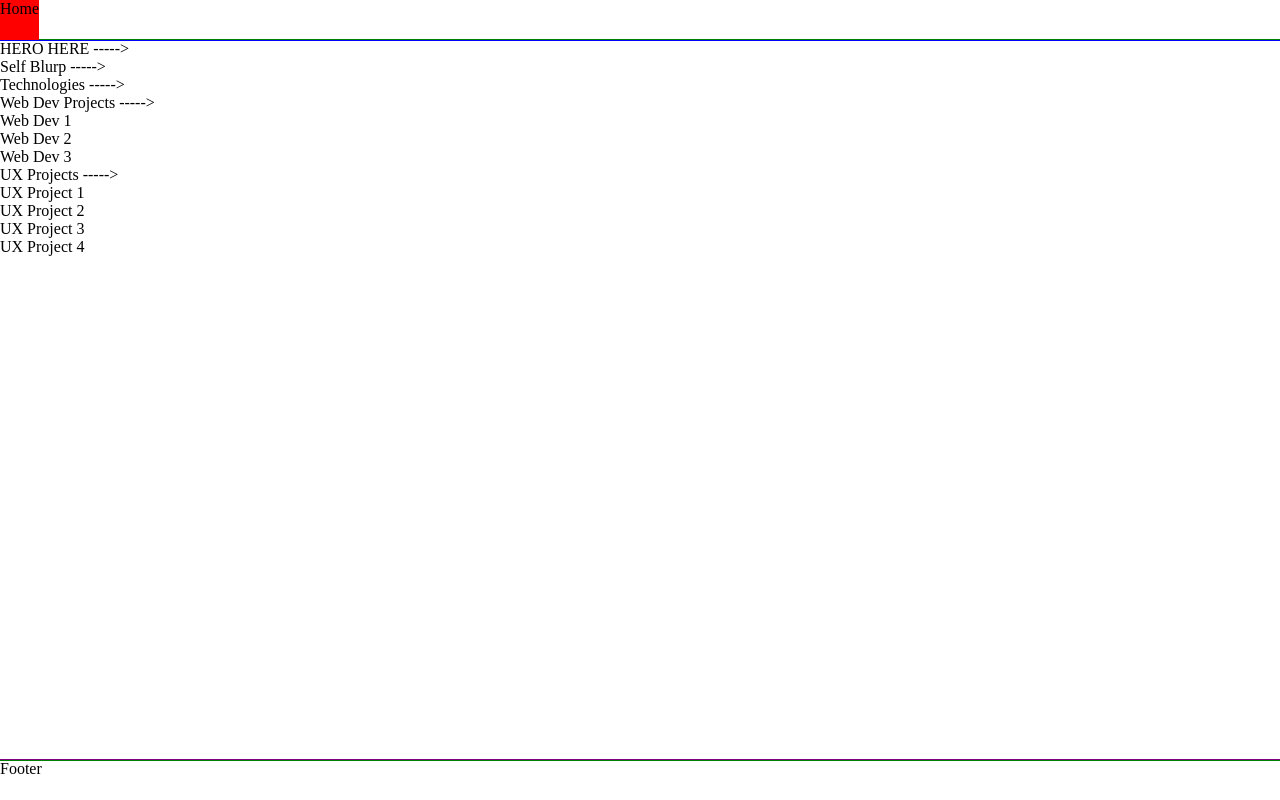
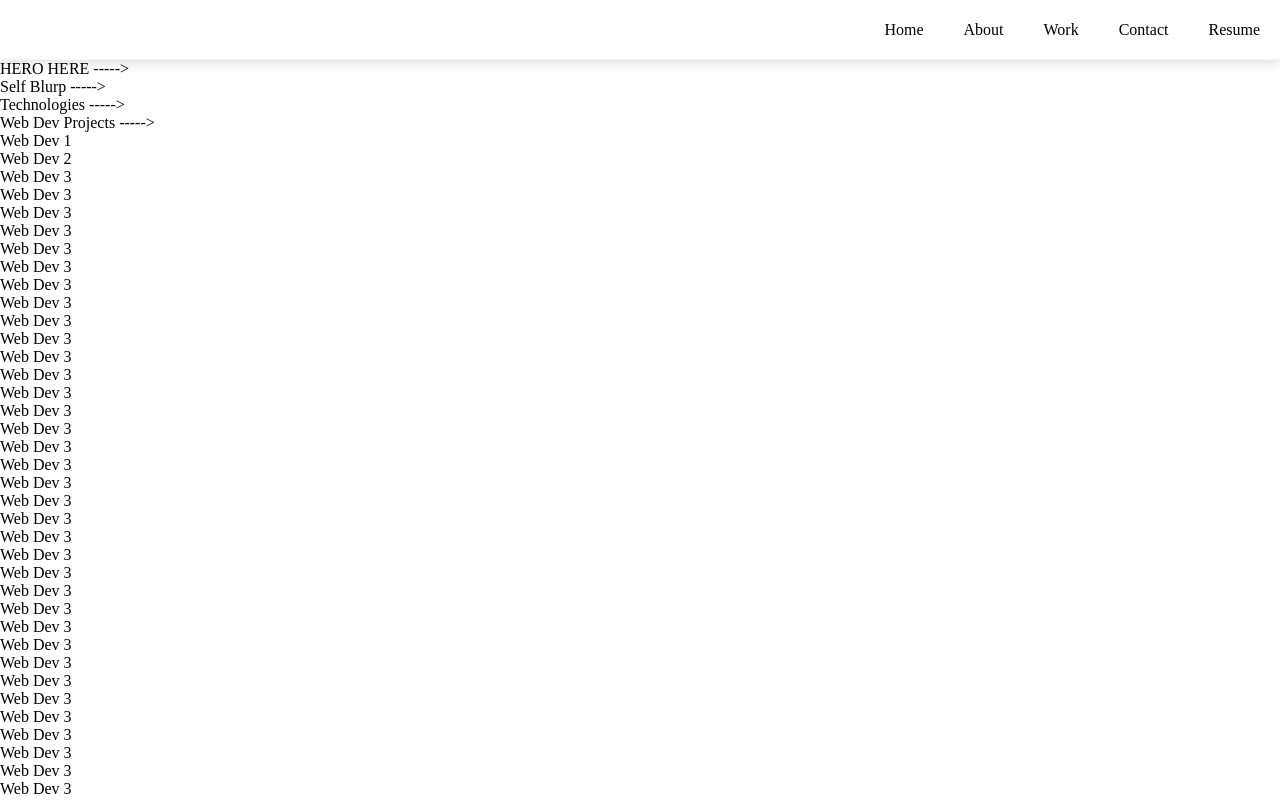
Before and after one commit to jesstheleftie/portfolio, a plain HTML site: page index.html in a window 1280 px wide. Drawn offline with Linux system fonts and the light colour scheme.

Commit message:
Style navbar

```diff
--- a/index.html
+++ b/index.html
@@ -12,8 +12,37 @@
     <!-- App -->
     <div id="appContainer" class="appContainer">
       <div id="navBar" class="navBar">
-        <div id="navButton_home" data-targetpageid="homePage" class="navButton">
+        <div
+          id="navButton_home"
+          data-targetpageid="homePage"
+          class="navButton"
+          style="margin-left: auto"
+        >
           Home
+        </div>
+        <div
+          id="navButton_about"
+          data-targetpageid="aboutPage"
+          class="navButton"
+        >
+          About
+        </div>
+        <div id="navButton_work" data-targetpageid="workPage" class="navButton">
+          Work
+        </div>
+        <div
+          id="navButton_contact"
+          data-targetpageid="contactPage"
+          class="navButton"
+        >
+          Contact
+        </div>
+        <div
+          id="navButton_contact"
+          data-targetpageid="contactPage"
+          class="navButton"
+        >
+          Resume
         </div>
       </div>
       <div id="navBarOffset" class="navBarOffset"></div>
@@ -32,6 +61,75 @@
             <div>Web Dev Projects -----></div>
             <div>Web Dev 1</div>
             <div>Web Dev 2</div>
+            <div>Web Dev 3</div>
+            <div>Web Dev 3</div>
+            <div>Web Dev 3</div>
+            <div>Web Dev 3</div>
+            <div>Web Dev 3</div>
+            <div>Web Dev 3</div>
+            <div>Web Dev 3</div>
+            <div>Web Dev 3</div>
+            <div>Web Dev 3</div>
+            <div>Web Dev 3</div>
+            <div>Web Dev 3</div>
+            <div>Web Dev 3</div>
+            <div>Web Dev 3</div>
+            <div>Web Dev 3</div>
+            <div>Web Dev 3</div>
+            <div>Web Dev 3</div>
+            <div>Web Dev 3</div>
+            <div>Web Dev 3</div>
+            <div>Web Dev 3</div>
+            <div>Web Dev 3</div>
+            <div>Web Dev 3</div>
+            <div>Web Dev 3</div>
+            <div>Web Dev 3</div>
+            <div>Web Dev 3</div>
+            <div>Web Dev 3</div>
+            <div>Web Dev 3</div>
+            <div>Web Dev 3</div>
+            <div>Web Dev 3</div>
+            <div>Web Dev 3</div>
+            <div>Web Dev 3</div>
+            <div>Web Dev 3</div>
+            <div>Web Dev 3</div>
+            <div>Web Dev 3</div>
+            <div>Web Dev 3</div>
+            <div>Web Dev 3</div>
+            <div>Web Dev 3</div>
+            <div>Web Dev 3</div>
+            <div>Web Dev 3</div>
+            <div>Web Dev 3</div>
+            <div>Web Dev 3</div>
+            <div>Web Dev 3</div>
+            <div>Web Dev 3</div>
+            <div>Web Dev 3</div>
+            <div>Web Dev 3</div>
+            <div>Web Dev 3</div>
+            <div>Web Dev 3</div>
+            <div>Web Dev 3</div>
+            <div>Web Dev 3</div>
+            <div>Web Dev 3</div>
+            <div>Web Dev 3</div>
+            <div>Web Dev 3</div>
+            <div>Web Dev 3</div>
+            <div>Web Dev 3</div>
+            <div>Web Dev 3</div>
+            <div>Web Dev 3</div>
+            <div>Web Dev 3</div>
+            <div>Web Dev 3</div>
+            <div>Web Dev 3</div>
+            <div>Web Dev 3</div>
+            <div>Web Dev 3</div>
+            <div>Web Dev 3</div>
+            <div>Web Dev 3</div>
+            <div>Web Dev 3</div>
+            <div>Web Dev 3</div>
+            <div>Web Dev 3</div>
+            <div>Web Dev 3</div>
+            <div>Web Dev 3</div>
+            <div>Web Dev 3</div>
+            <div>Web Dev 3</div>
             <div>Web Dev 3</div>
           </div>
           <!-- UX Project Section -->
--- a/styles.css
+++ b/styles.css
@@ -1,6 +1,6 @@
 /* Variables */
 :root {
-    --navBarHeight: 40;
+    --navBarHeight: 60;
     --footerHeight: 40;
 }
 
@@ -22,23 +22,29 @@ body {
 .navBar {
     width: 100vw;
     height: calc(var(--navBarHeight) * 1px);
-    outline: 1px solid blue;
+    /* border: 1px solid rgb(200, 200, 200, 0.95); */
     position: fixed;
-    display: flex
+    display: flex;
+    background: rgb(255, 255, 255, 0.95);
+    box-shadow: 0px 5px 10px rgb(0, 0, 0, 0.1);
+    display: flex;
+    align-items: center;
+
 }
 
+
 .showNav {
-    animation: showNav 0.3s forwards;
+    animation: showNav 0.3s ease-in-out;
 }
 
 @keyframes showNav {
     0% {
-        top: -60px;
+        top: calc(var(--navBarHeight) * -1px);
     }
 
-    60% {
-        top: -60px;
-    }
+    /* 60% {
+        top: calc(var(--navBarHeight) * -1px);
+    } */
 
     100% {
         top: 0px;
@@ -51,8 +57,18 @@ body {
     cursor: pointer;
 } */
 
+
+.navButton {
+    padding: 0px 20px;
+    /* margin: 0px 5px; */
+    border-radius: 2px;
+    height: 100%;
+    display: flex;
+    align-items: center;
+}
+
 .navButton:hover {
-    background: red;
+    background: rgb(250, 250, 250);
     cursor: pointer;
 }
 
```
Also changed, not shown: script.js (+5 -2 lines).
